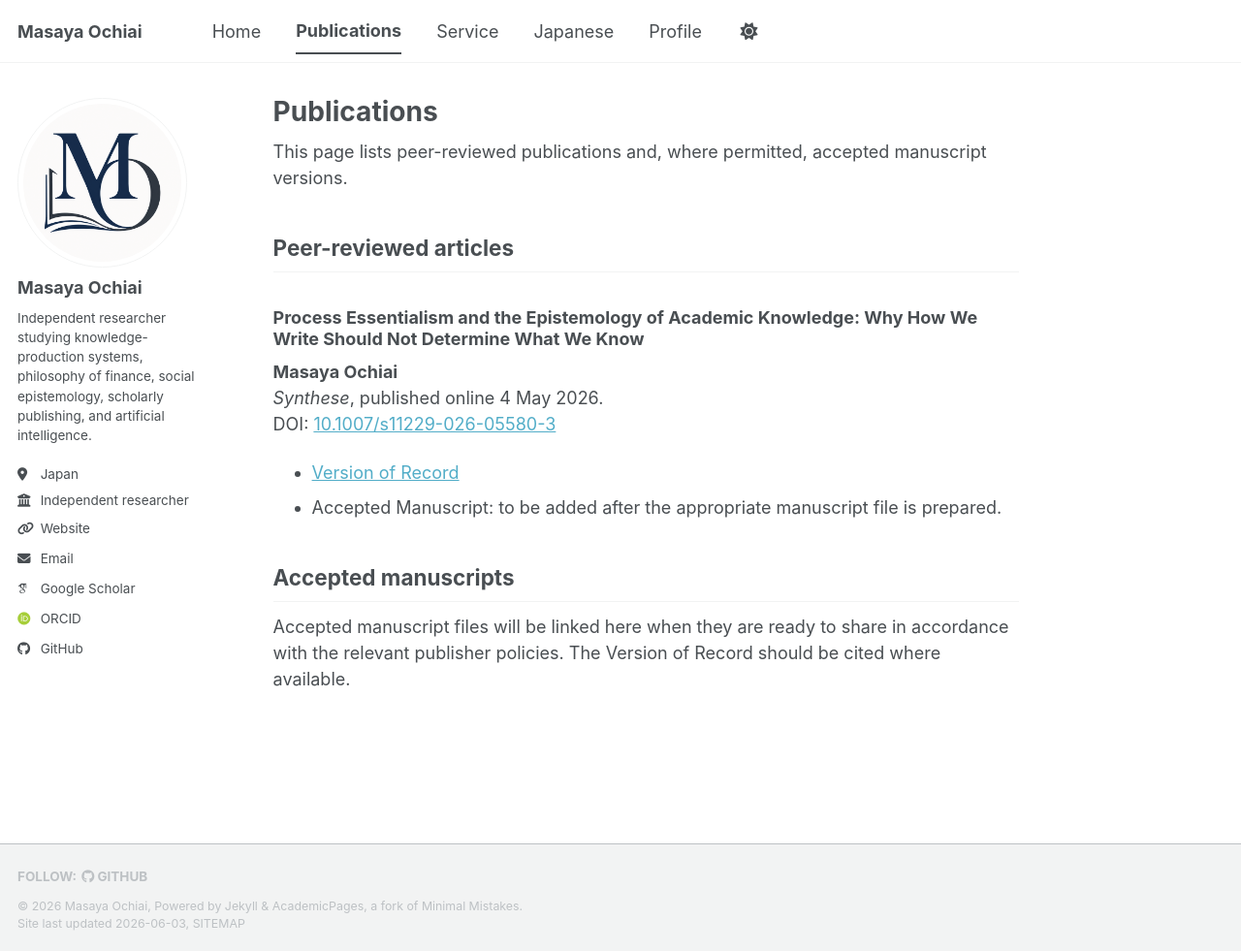
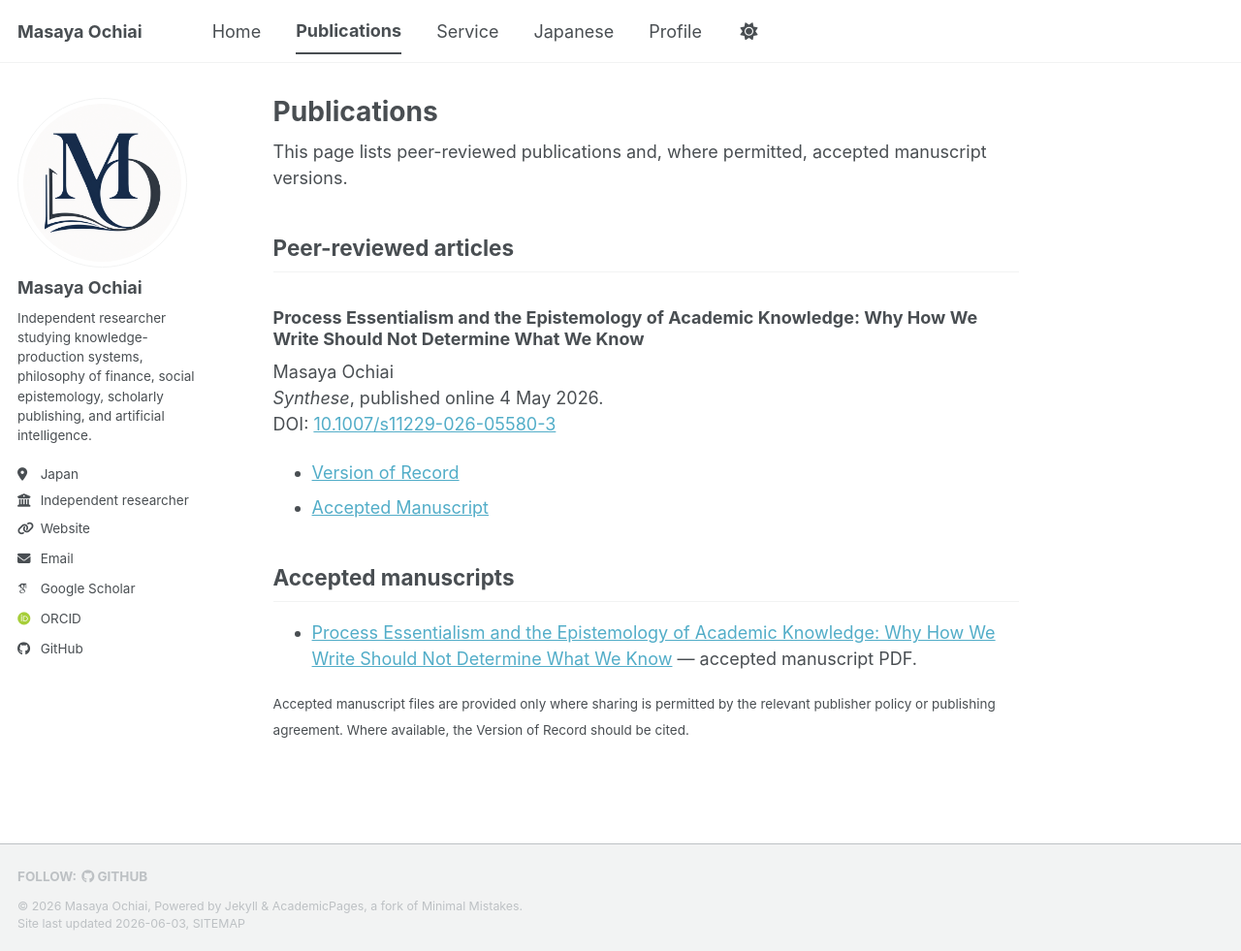
Before and after one commit to masaya-ochiai/masaya-ochiai.github.io, a Jekyll site: the page built from _pages/publications.html, in a window 1280 px wide and 981 px high. Shown: the whole window at 97% size. Built offline with Jekyll 4.4.1, drawn with Linux system fonts in a browser that asks for light colours; some web fonts are replaced; a script bundle is joined from its source files by our own code; library files that are not in the unit come from our copies.

Commit message:
Add files via upload

```diff
--- a/_pages/publications.html
+++ b/_pages/publications.html
@@ -1,6 +1,6 @@
 ---
+title: "Publications"
 permalink: /publications/
-title: "Publications"
 author_profile: true
 ---
 
@@ -8,23 +8,26 @@ author_profile: true
 
 <h2>Peer-reviewed articles</h2>
 
-<div class="publication">
 <h3>Process Essentialism and the Epistemology of Academic Knowledge: Why How We Write Should Not Determine What We Know</h3>
 
 <p>
-    <strong>Masaya Ochiai</strong><br>
+  Masaya Ochiai<br>
   <em>Synthese</em>, published online 4 May 2026.<br>
   DOI: <a href="https://doi.org/10.1007/s11229-026-05580-3">10.1007/s11229-026-05580-3</a>
 </p>
 
 <ul>
   <li><a href="https://doi.org/10.1007/s11229-026-05580-3">Version of Record</a></li>
-    <li>Accepted Manuscript: to be added after the appropriate manuscript file is prepared.</li>
+  <li><a href="/files/process-essentialism-synthese-accepted-manuscript.pdf">Accepted Manuscript</a></li>
 </ul>
-</div>
 
 <h2>Accepted manuscripts</h2>
 
-<p>
-Accepted manuscript files will be linked here when they are ready to share in accordance with the relevant publisher policies. The Version of Record should be cited where available.
-</p>
+<ul>
+  <li><a href="/files/process-essentialism-synthese-accepted-manuscript.pdf">Process Essentialism and the Epistemology of Academic Knowledge: Why How We Write Should Not Determine What We Know</a> — accepted manuscript PDF.</li>
+</ul>
+
+<p><small>
+Accepted manuscript files are provided only where sharing is permitted by the relevant publisher policy or publishing agreement.
+Where available, the Version of Record should be cited.
+</small></p>
```
Also changed, not shown: _publications/2026-05-04-process-essentialism.md (+1 -3 lines). Lines whose indentation alone changed are shown as unchanged.
